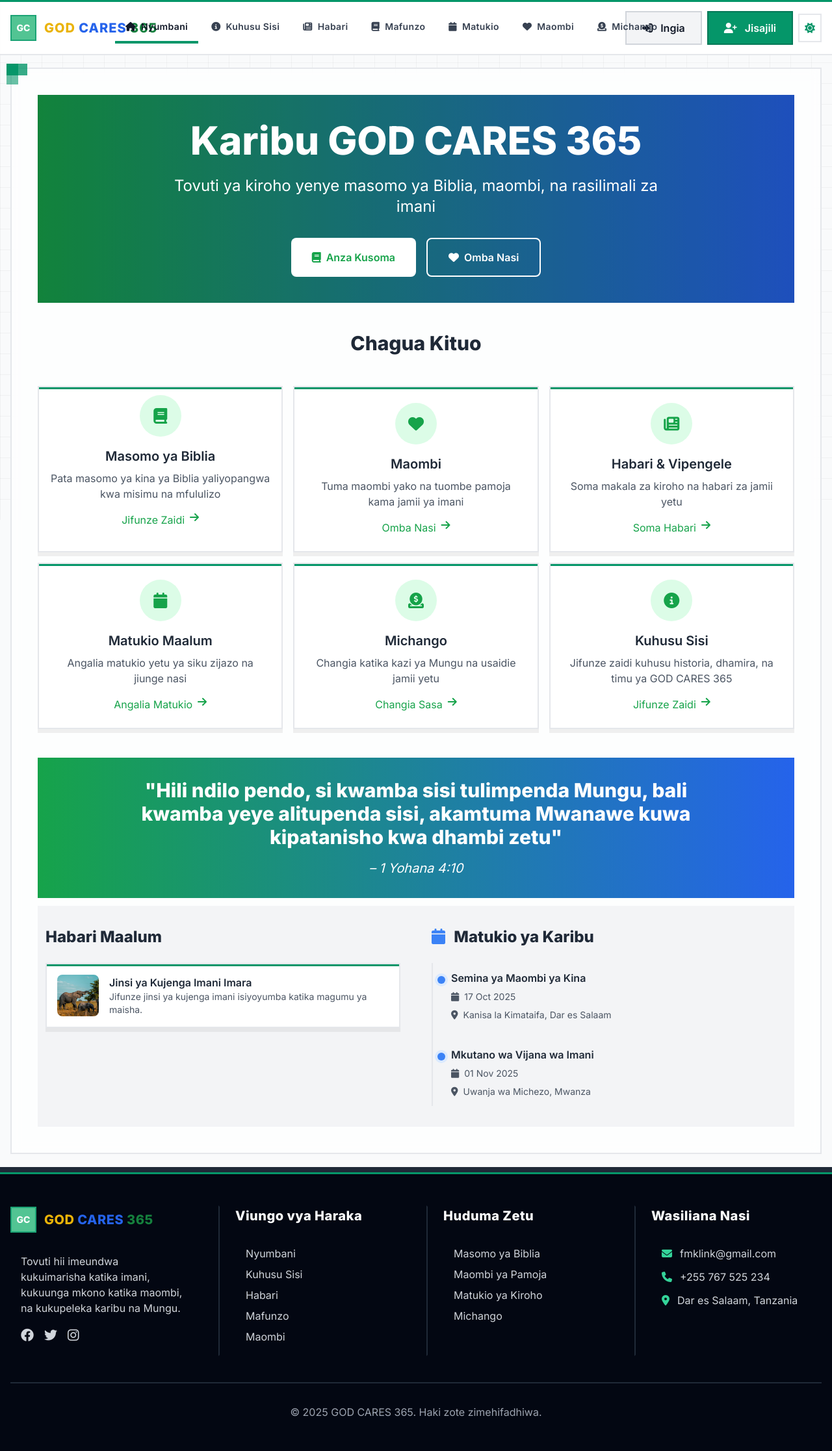
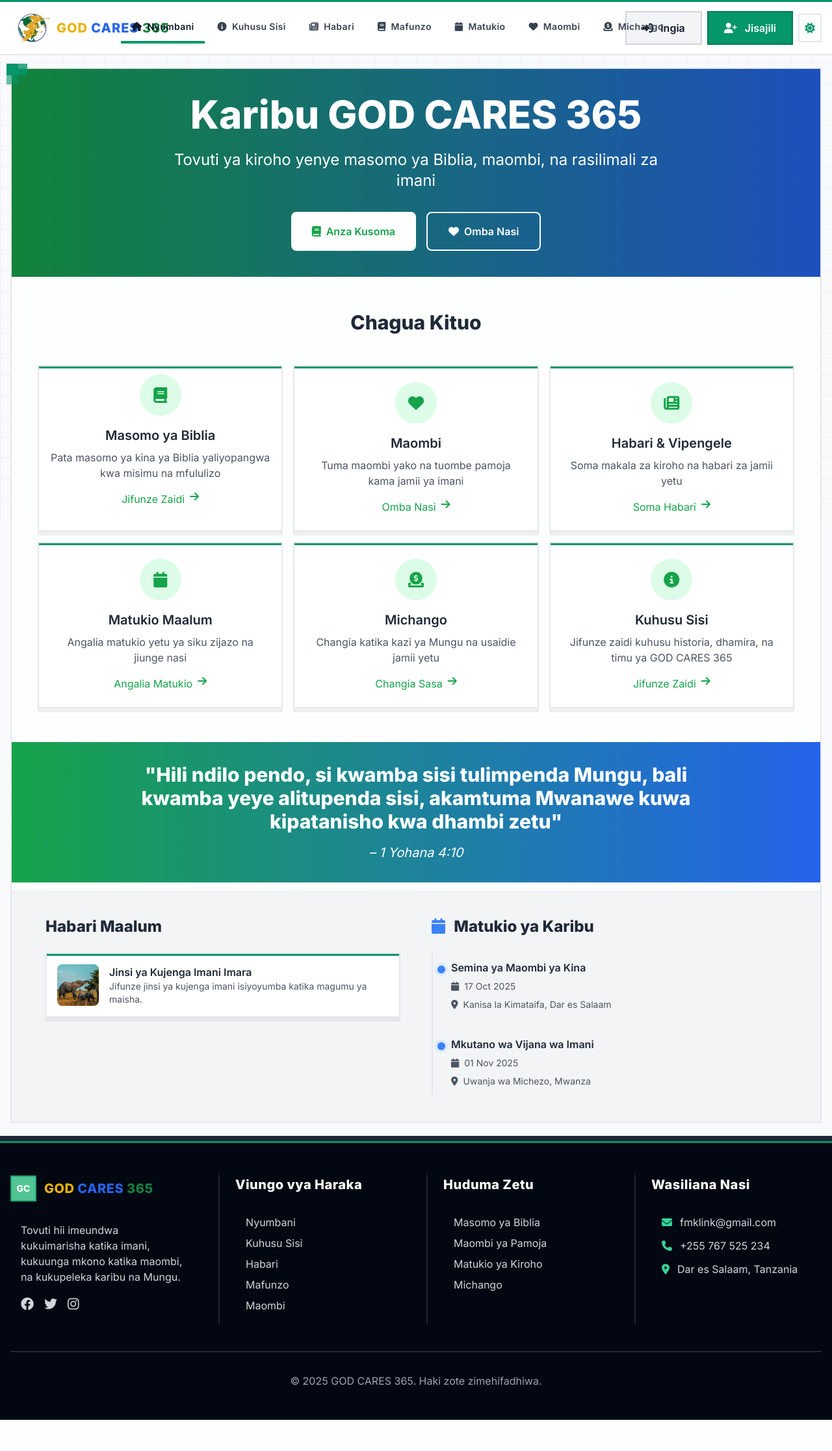
Before and after one commit to FidelisKagashe26/GodCares, a Django app: page / in a window 1280 px wide. Shown: the whole page at 65% size. After the commit the page ends 2185 px from the top, so only its background shows below. Run offline with Django 4.2, Linux system fonts and the light colour scheme; data comes from the database, SQL or seed files in the repository; parts of the project's set-up code (start-up, migrations or seed data) failed here and were passed over; some libraries are stand-ins or nearby versions.

Commit message:
Next changes

```diff
--- a/godcares_backend/settings.py
+++ b/godcares_backend/settings.py
@@ -105,6 +105,10 @@ STATIC_URL = '/static/'
 STATIC_ROOT = BASE_DIR / 'staticfiles'
 STATICFILES_STORAGE = 'whitenoise.storage.CompressedManifestStaticFilesStorage'
 
+STATICFILES_DIRS = [
+    BASE_DIR / 'static',
+]
+
 # Media files
 MEDIA_URL = '/media/'
 MEDIA_ROOT = BASE_DIR / 'media'
--- a/templates/base.html
+++ b/templates/base.html
@@ -6,7 +6,7 @@
   <title>{% block title %}GOD CARES 365 - Tovuti ya Kiroho{% endblock %}</title>
   <meta name="description" content="{% block description %}Tovuti ya kiroho yenye masomo ya Biblia, maombi, na rasilimali za imani{% endblock %}">
   <meta name="keywords" content="{% block keywords %}kiroho, biblia, maombi, imani, tanzania, masomo{% endblock %}">
-
+  {% load static %}
   <link href="https://fonts.googleapis.com/css2?family=Inter:wght@400;600;800&display=swap" rel="stylesheet">
   <script src="https://cdn.tailwindcss.com"></script>
   <script>
@@ -144,8 +144,8 @@
       <!-- GRID: logo | nav | actions -->
       <div class="grid grid-cols-[auto,1fr,auto] items-center h-20 gap-4">
         <!-- Logo -->
-        <a href="{% url 'home' %}" class="grid grid-flow-col auto-cols-max items-center gap-3">
-          <div class="logo-slab"><span class="text-white font-black text-sm">GC</span></div>
+        <a href="{% url 'home' %}" class="grid grid-flow-col auto-cols-max items-center">
+          <img src="{% static 'images/logo.png' %}" alt="Logo" class="h-20 w-auto">
           <span class="font-extrabold text-xl tracking-wider">
             <span class="text-yellow-500">GOD</span> <span class="text-blue-600">CARES</span> <span class="text-green-700">365</span>
           </span>
@@ -249,7 +249,7 @@
   <!-- MAIN -->
   <main class="min-h-screen">
     <div class="page-container py-5">
-      <div class="content-frame md:p-10">
+      <div class="content-frame">
         <div class="grid grid-cols-1 gap-3">
           {% block content %}{% endblock %}
         </div>
--- a/templates/home.html
+++ b/templates/home.html
@@ -31,7 +31,7 @@
 </section>
 
 <!-- Features Section -->
-<section class="py-8">
+<section class="p-10">
   <div class="container mx-auto">
     <h2 class="text-3xl font-bold text-center mb-12 text-gray-800 dark:text-white">
       Chagua Kituo
@@ -143,7 +143,7 @@
 
 <!-- Featured Content -->
 {% if featured_posts or upcoming_events %}
-<section class="py-8 bg-gray-100 dark:bg-gray-800">
+<section class="p-10 bg-gray-100 dark:bg-gray-800">
   <div class="container mx-auto px-3">
     <div class="grid grid-cols-1 lg:grid-cols-2 gap-12">
       <!-- Featured Posts -->
```
Also changed, not shown: static/images/logo.png (renamed from static/logo.png), 1 other file.
